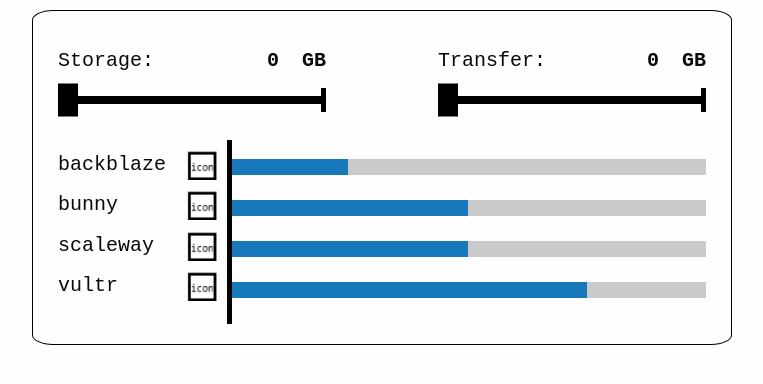
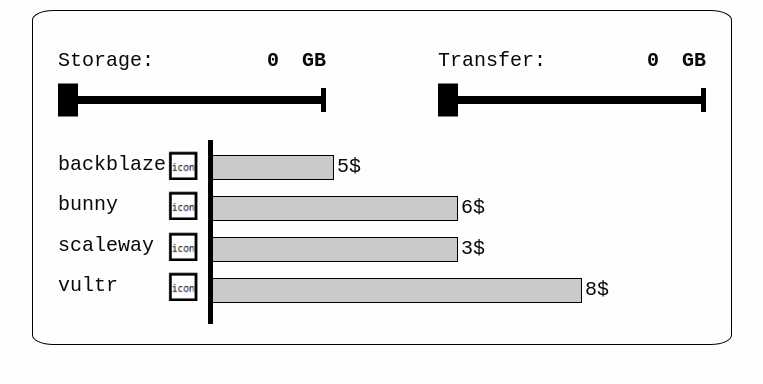
Before and after one commit to dm1triykr/ByteCloud-Test-Task, a plain HTML site: page index.html in a window 1280 px wide. Shown: the whole page, without its empty margins (258-1021 px from the left). Drawn offline with Linux system fonts and the light colour scheme.

Commit message:
progress bar updated

```diff
--- a/css/style.css
+++ b/css/style.css
@@ -129,7 +129,7 @@ label {
 
 .price-calc-result__providers {
     width: 140px;
-    flex: 1 25%;
+    flex: 1 22%;
 }
 
 .providers {
@@ -170,7 +170,7 @@ label {
 }
 
 .price-calc-result__progress {
-    flex: 2 75%;
+    flex: 2 78%;
     margin-left: 12px;
     margin-top: 9px;
     z-index: -1;
@@ -178,7 +178,16 @@ label {
 }
 
 .progress-meter {
+    background-color: #cacaca !important;
+    border: 1px solid #000;
+    margin-right: 3px;
+    height: 25px !important;
+}
 
+.progress {
+    background-color: transparent !important;
+    display: flex;
+    align-items: center;
 }
 
 .progress:not(:last-child) {
--- a/index.html
+++ b/index.html
@@ -44,7 +44,17 @@
                     </div>
                 </div>
                 <div class="providers__row">
-                    <div class="providers__label">bunny</div>
+                    <div class="providers__label">
+                        <!-- <div class="providers__title">-->bunny<!--</div> -->
+                        <!-- <div class="providers__checkboxes">
+                            <form action="" class="providers__form">
+                                <input type="radio" id="bunnyHDD">
+                                <label for="bunnyHDD">HDD</label>
+                                <input type="radio" id="bunnySSD">
+                                <label for="bunnyHDD">SSD</label>
+                            </form>
+                        </div>   -->
+                    </div>
                     <div class="providers__logo">
                         <img src="img/logo.png" alt="">
                     </div>
@@ -65,18 +75,22 @@
             <div class="price-calc-result__progress">
                 <div class="progress" role="progressbar" aria-valuenow="25" aria-valuemin="0" aria-valuetext="25 percent" aria-valuemax="100">
                     <div class="progress-meter" style="width: 25%"></div>
+                    <div class="progress-price">5$</div>
                 </div>
 
                 <div class="progress">
                     <div class="progress-meter" style="width: 50%"></div>
+                    <div class="progress-price">6$</div>
                 </div>
 
                 <div class="progress">
                     <div class="progress-meter" style="width: 50%"></div>
+                    <div class="progress-price">3$</div>
                 </div>
 
                 <div class="progress">
                     <div class="progress-meter" style="width: 75%"></div>
+                    <div class="progress-price">8$</div>
                 </div>
             </div>
         </output>
```
